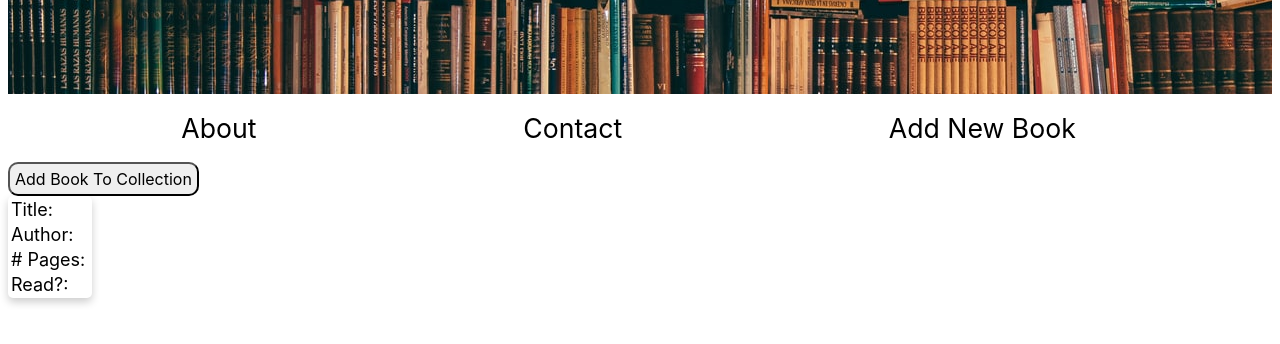
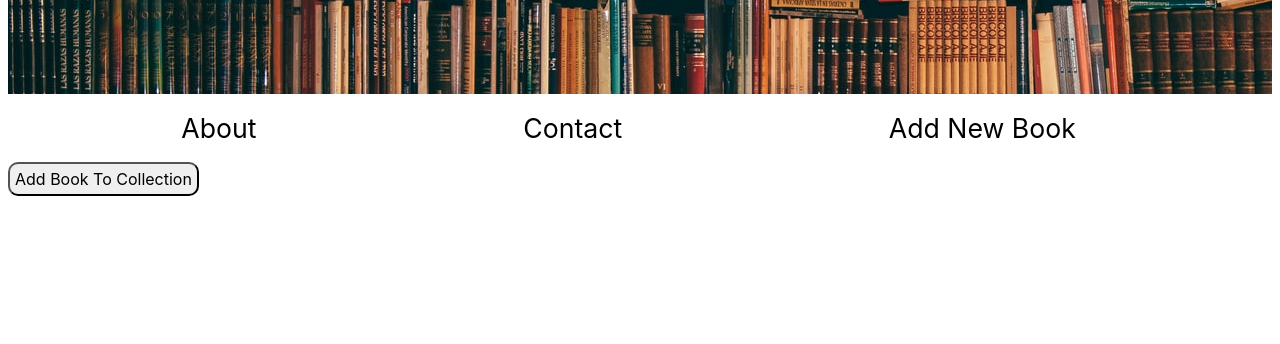
Before and after one commit to koppenj/Library, a website: page index.html in a window 1280 px wide. Shown: the part 90-434 px from the top of the page. Drawn offline with Linux system fonts and the light colour scheme.

Commit message:
Move card table template to js for cloning

```diff
--- a/index.html
+++ b/index.html
@@ -35,24 +35,6 @@
     </div>
   </div>
   <div id="container">
-      <table id="stockCard" class="card">
-        <tr>
-          <td>Title:</td>
-          <td id="title"></td>
-        </tr>
-        <tr>
-          <td>Author:</td>
-          <td id="author"></td>
-        </tr>
-        <tr>
-          <td># Pages:</td>
-          <td id="pages"></td>
-        </tr>
-        <tr>
-          <td>Read?:</td>
-          <td id="read"></td>
-        </tr>
-      </table>
   </div>
   <script src="script.js"></script>
 </body>
```
